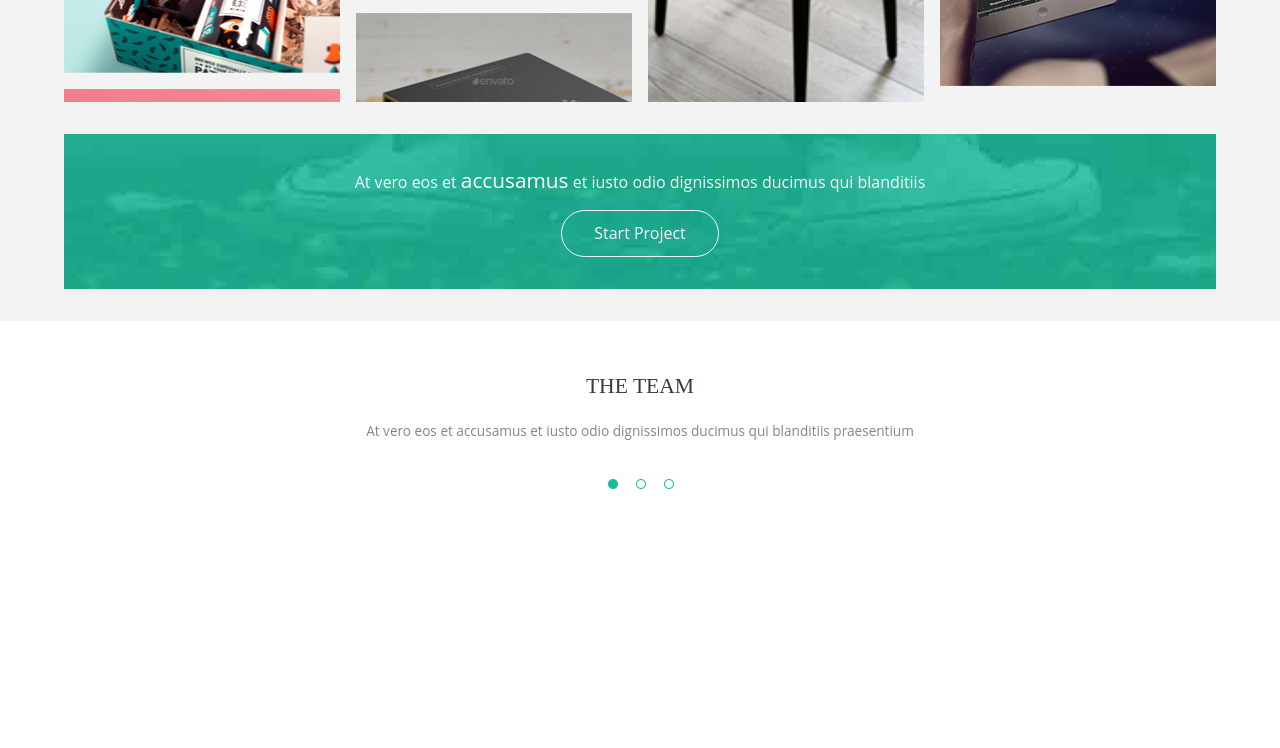
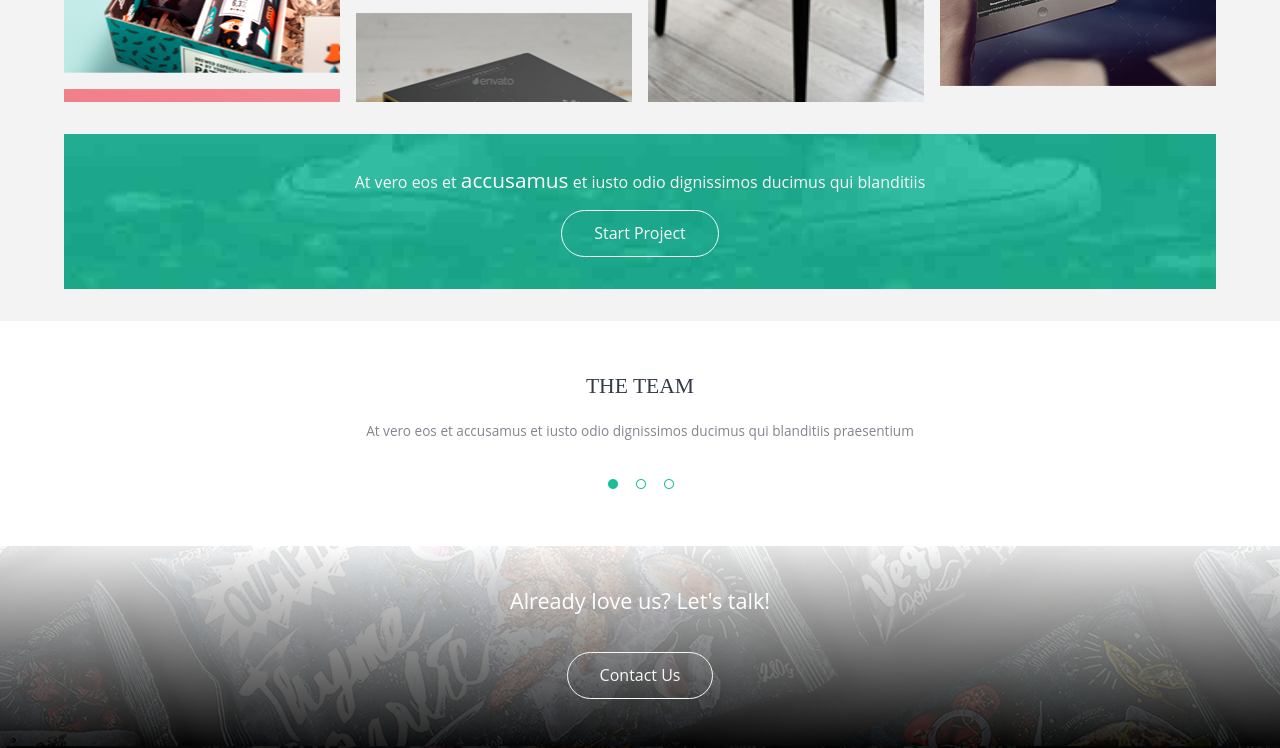
Before and after one commit to rbt200/bouncy, a website: page src/index.html in a window 1280 px wide. Shown: the part 4328-5076 px from the top of the page. Before the commit the page ends 4874 px from the top, so only its background shows below. Drawn offline with nearby package versions, Linux system fonts and the light colour scheme; files that its build step writes are made by us from their sources.

Commit message:
add footer to team

```diff
--- a/src/index.html
+++ b/src/index.html
@@ -422,6 +422,14 @@
                         <img class="team__button" id="teamSlider3" src="./assets/img/icon-team-radio.png">
                     </div>
                 </div><!-- team__container -->
+                <div class="team__footer">
+                    <p class="team__footer-title">
+                        Already love us? Let's talk!
+                    </p>
+                    <button class="portfolio__button team__footer-button">
+                        Contact Us
+                    </button>
+                </div>
             </div><!-- team -->
 
             <footer class="footer">
--- a/src/styles/main.scss
+++ b/src/styles/main.scss
@@ -1173,7 +1173,7 @@
         text-align: center;
     }
     &__slider-img {
-        @include width-height(17.812em, 22.75em);//(100%, 22.75em);
+        @include width-height(17em, 22.75em);//(100%, 22.75em);
         margin: 0 auto;
         background: {
             position: center center;
@@ -1249,6 +1249,15 @@
     }
     &__button:hover {
         cursor: pointer;
+    }
+    &__footer {
+        @include width-height(100%, 12.625em);
+        @include display-flex(column, nowrap, center, center);
+        background: linear-gradient( rgba(255, 255, 255, 0.9), rgba(0, 0, 0, 0.9) ), url('../assets/img/bg-team-contact.png');
+    }
+    &__footer-title {
+        font: normal 1.35em $font_3;
+        color: $color_1;
     }
     @media #{$media-type_1} and (min-width: $screen-sm) {
         &__container {
```
Also changed, not shown: src/assets/img/bg-team-contact.png (added).
